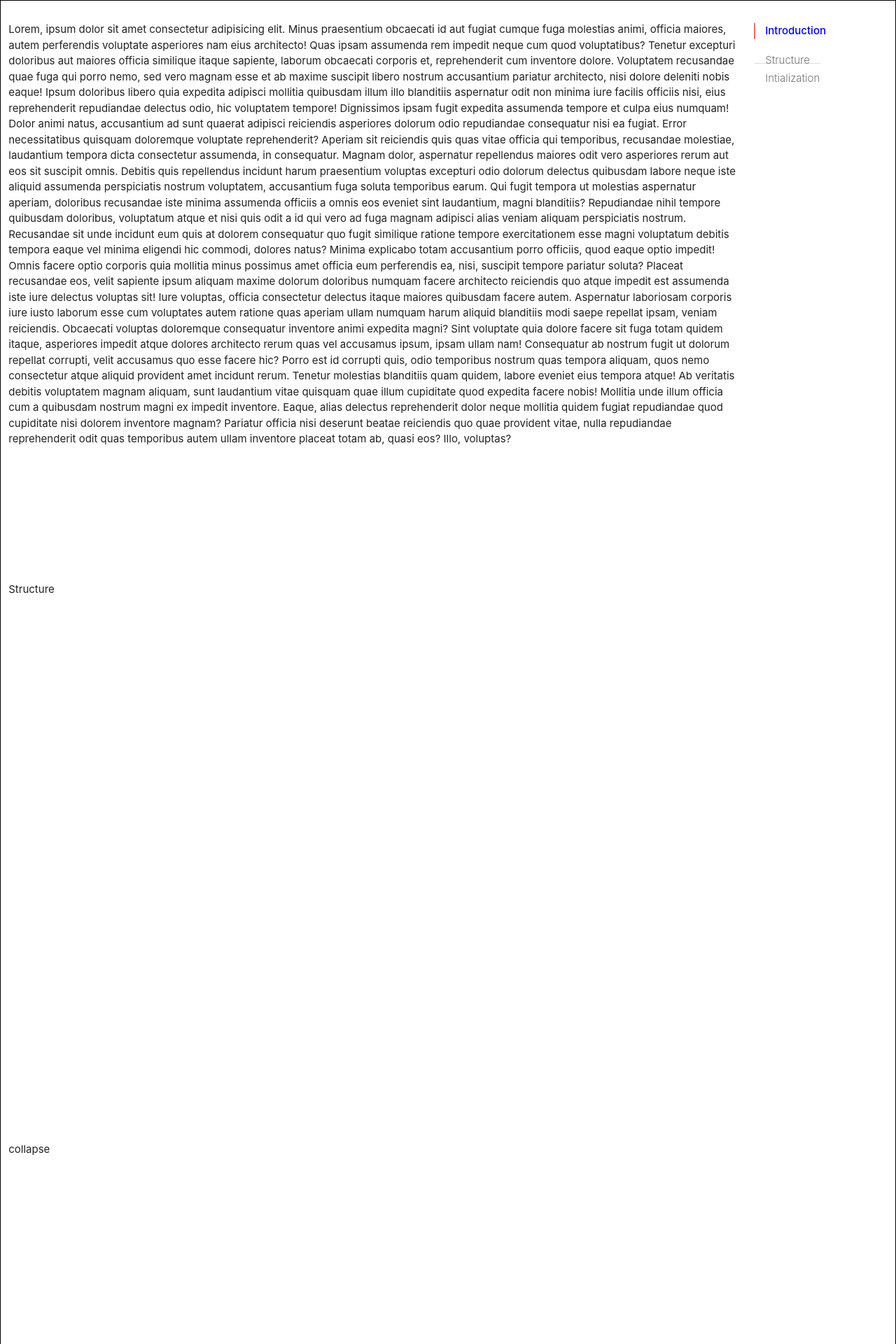
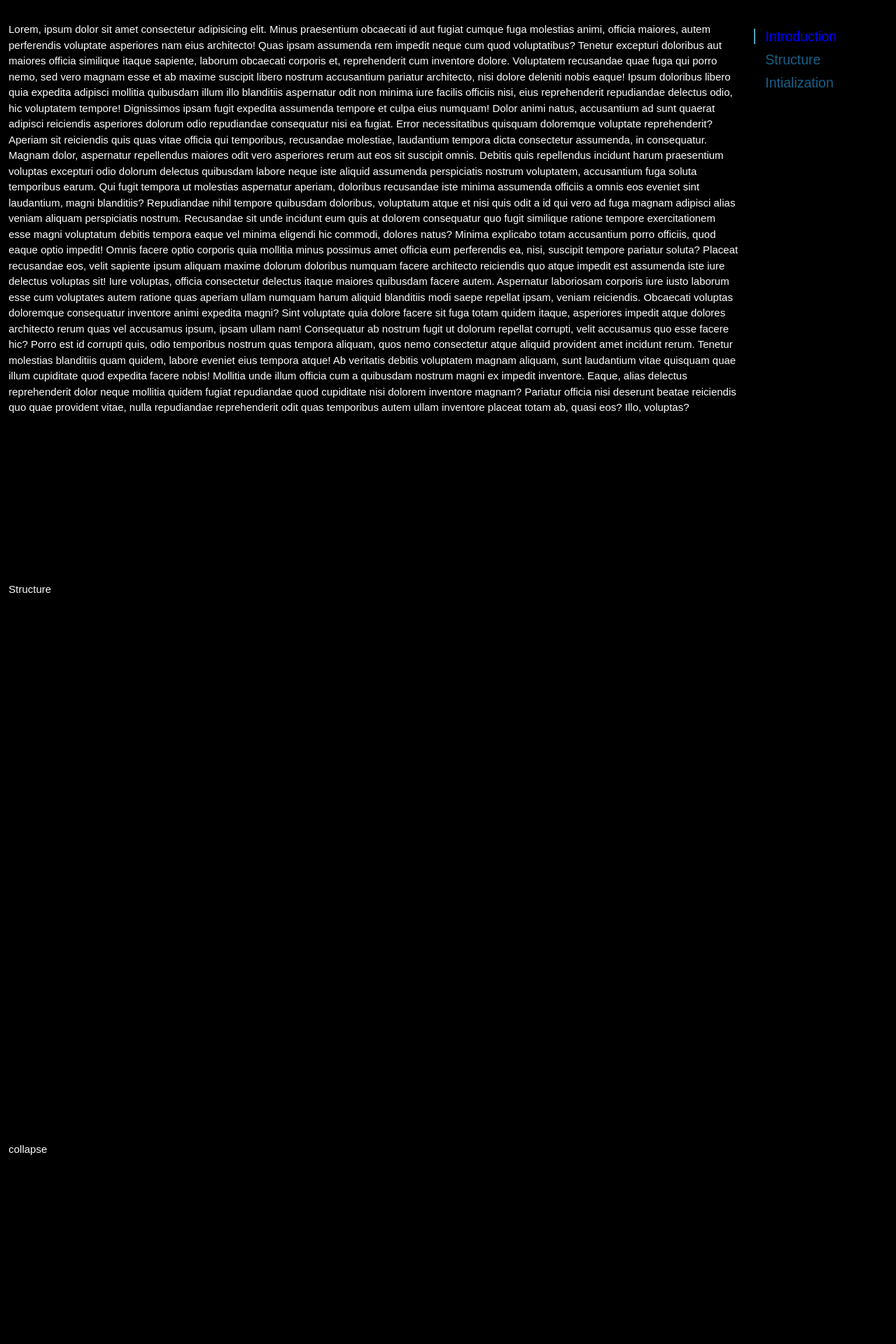
Before and after one commit to FrekMown/personal, a Django app: template main/templates/main/tests/scrollspy.html in a window 1280 px wide. Shown: the top 1920 px of the page at 70% size. Run offline with Django 3.2, Linux system fonts and the light colour scheme; the template is opened without the code that fills it, so the values that code supplies are empty; some libraries are stand-ins or nearby versions; some web fonts are replaced.

Commit message:
fonts, colors and titles added

```diff
--- /dev/null
+++ b/main/templates/main/master.css
@@ -0,0 +1,82 @@
+header {
+  background-color: black;
+}
+
+body {
+  /* Definition of global variables */
+  --first-color: #FDFDFF;
+  --second-color: #53A2BE;
+  --third-color: #1D84B5;
+  --fourth-color: #176087;
+  color: var(--first-color);
+  background-color: black;
+}
+
+.section {
+  min-height: 100vh;
+}
+
+.section .title {
+  font-family: 'Major Mono Display', monospace;
+  font-size: 1.8rem;
+  text-align: center;
+  /* border-bottom: 1px solid var(--second-color); */
+}
+
+body {
+  border: 1px solid black;
+  font-family: 'Amaranth', sans-serif;
+}
+
+.table-of-contents {
+  font-size: 1.3rem;
+  /* font-family: 'Major Mono Display', monospace; */
+}
+
+.table-of-contents a {
+  color: var(--fourth-color)
+}
+
+.table-of-contents a.active {
+  color: var(--first-color);
+  border-left: 2px solid var(--second-color);
+}
+
+.table-of-contents a:not(.active):hover {
+  color: var(--second-color);
+  border-left: 1px solid var(--second-color);
+}
+
+header img {
+  max-height: 100vh;
+  max-width: 100vw;
+  z-index: 100;
+}
+
+header {
+  display: flex;
+  justify-content: center;
+  align-items: center;
+}
+
+
+/* Amaranth Font */
+/* amaranth-regular - latin */
+@font-face {
+  font-family: 'Amaranth';
+  font-style: normal;
+  font-weight: 400;
+  src: local('Amaranth Regular'), local('Amaranth-Regular'),
+       url('/static/main/fonts/amaranth-v10-latin-regular.woff2') format('woff2'), /* Chrome 26+, Opera 23+, Firefox 39+ */
+       url('/static/main/fonts/amaranth-v10-latin-regular.woff') format('woff'); /* Chrome 6+, Firefox 3.6+, IE 9+, Safari 5.1+ */
+}
+
+/* major-mono-display-regular - latin */
+@font-face {
+  font-family: 'Major Mono Display';
+  font-style: normal;
+  font-weight: 400;
+  src: local('Major Mono Display Regular'), local('MajorMonoDisplay-Regular'),
+       url('/static/main/fonts/major-mono-display-v4-latin-regular.woff2') format('woff2'), /* Chrome 26+, Opera 23+, Firefox 39+ */
+       url('/static/main/fonts/major-mono-display-v4-latin-regular.woff') format('woff'); /* Chrome 6+, Firefox 3.6+, IE 9+, Safari 5.1+ */
+}
--- a/main/templates/main/tests/scrollspy.html
+++ b/main/templates/main/tests/scrollspy.html
@@ -89,7 +89,7 @@
       <div class="pinned">
         <ul class="section table-of-contents">
           <li><a href="#introduction">Introduction</a></li>
-          <li><a href="#structure" class="collapsible-header">Structure</a></li>
+          <li><a href="#structure">Structure</a></li>
           <div class="collapsible-body">
             <ul>
               <li><a href="#collapse1">Collapse 1</a></li>
```
Also changed, not shown: main/templates/main/base.html (added, +86 -0 lines), main/templates/main/index.html (+53 -74 lines), main/templates/main/table-contents.html (added, +14 -0 lines), 1 other file.
